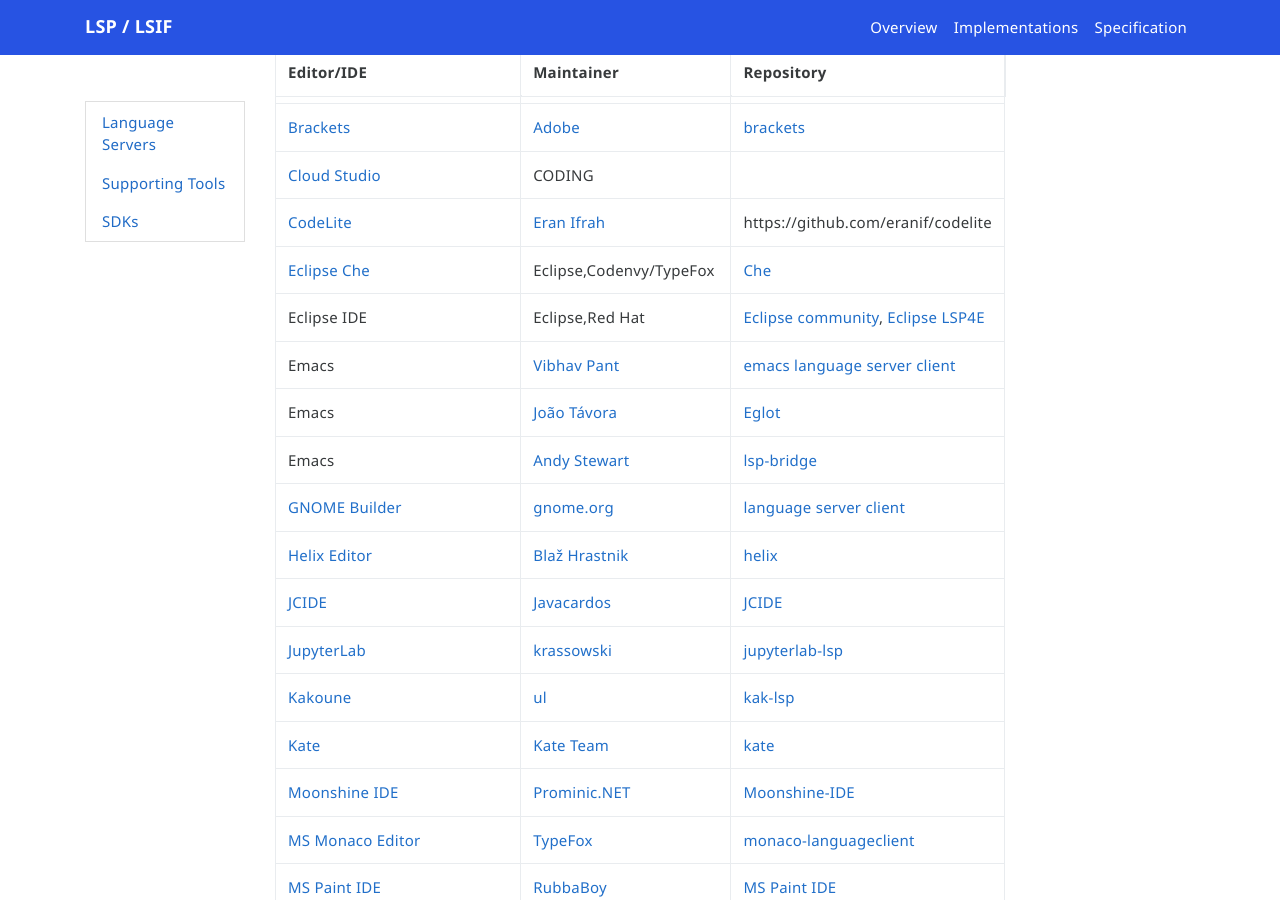
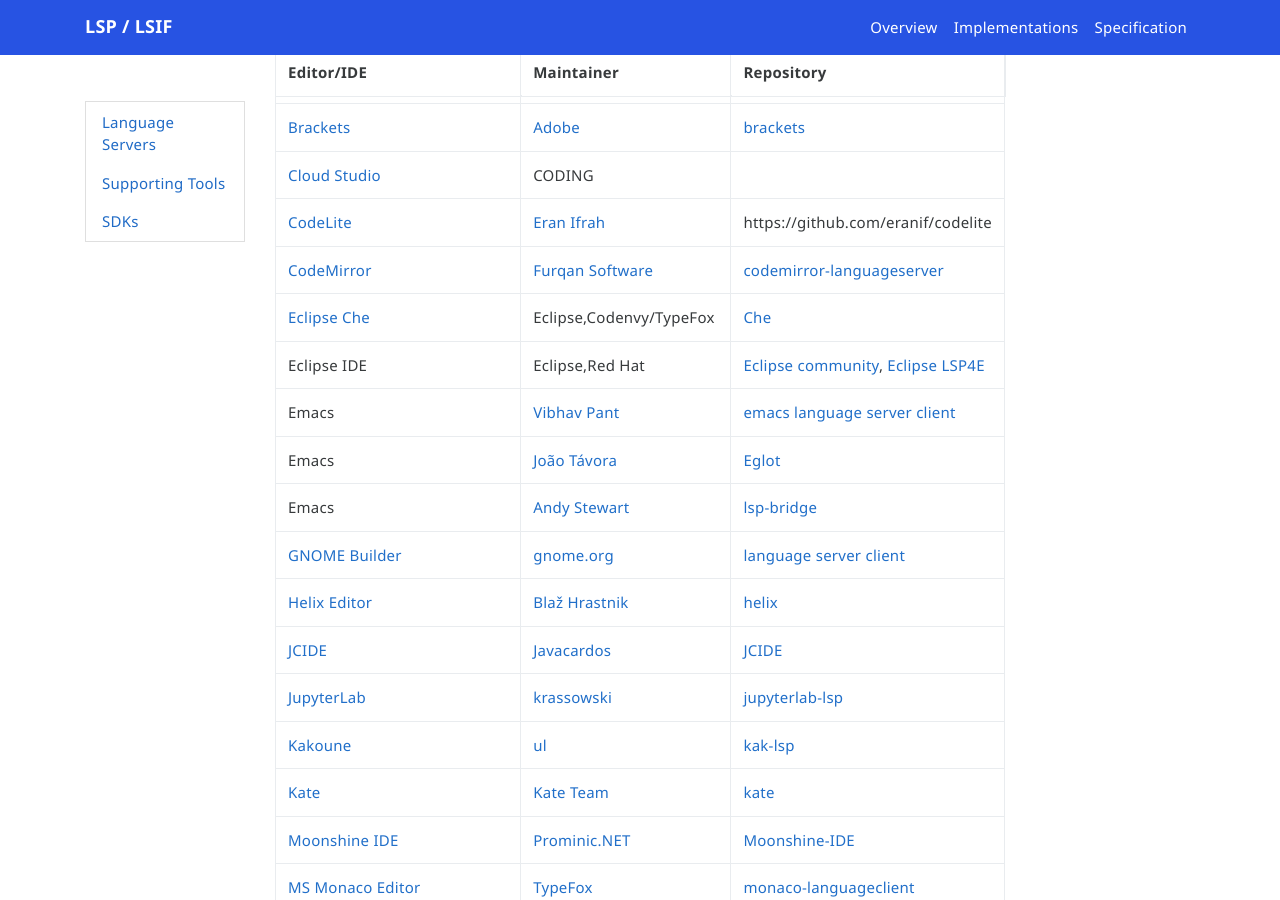
Before and after one commit to microsoft/language-server-protocol, a Jekyll site: the page built from _implementors/tools.md, in a window 1280 px wide and 900 px high, scrolled down 470 px. Built offline with Jekyll 4.4.1, drawn with Linux system fonts in a browser that asks for light colours; nearby versions of some CDN libraries; comment, search, counter and statistics services are not loaded.

Commit message:
Add supporting tools entry for CodeMirror 6 (#1495)
Update tools.md

```diff
--- a/_implementors/tools.md
+++ b/_implementors/tools.md
@@ -18,6 +18,7 @@
 | [Brackets](http://brackets.io) | [Adobe](https://github.com/adobe) | [brackets](https://github.com/adobe/brackets) |
 | [Cloud Studio](https://studio.dev.tencent.com/) | CODING |  |
 | [CodeLite](https://codelite.org/) | [Eran Ifrah](https://github.com/eranif) | https://github.com/eranif/codelite |
+| [CodeMirror](https://codemirror.net/6/) | [Furqan Software](https://github.com/furqansoftware) | [codemirror-languageserver](https://github.com/furqansoftware/codemirror-languageserver) |
 | [Eclipse Che](https://www.eclipse.org/che/) | Eclipse,Codenvy/TypeFox | [Che](https://github.com/eclipse/che/issues/1287) |
 | Eclipse IDE | Eclipse,Red Hat | [Eclipse community](https://projects.eclipse.org/projects/technology.lsp4e/who), [Eclipse LSP4E](https://projects.eclipse.org/projects/technology.lsp4e) |
 | Emacs | [Vibhav Pant](https://github.com/vibhavp) | [emacs language server client](https://github.com/emacs-lsp/lsp-mode/) |
```
